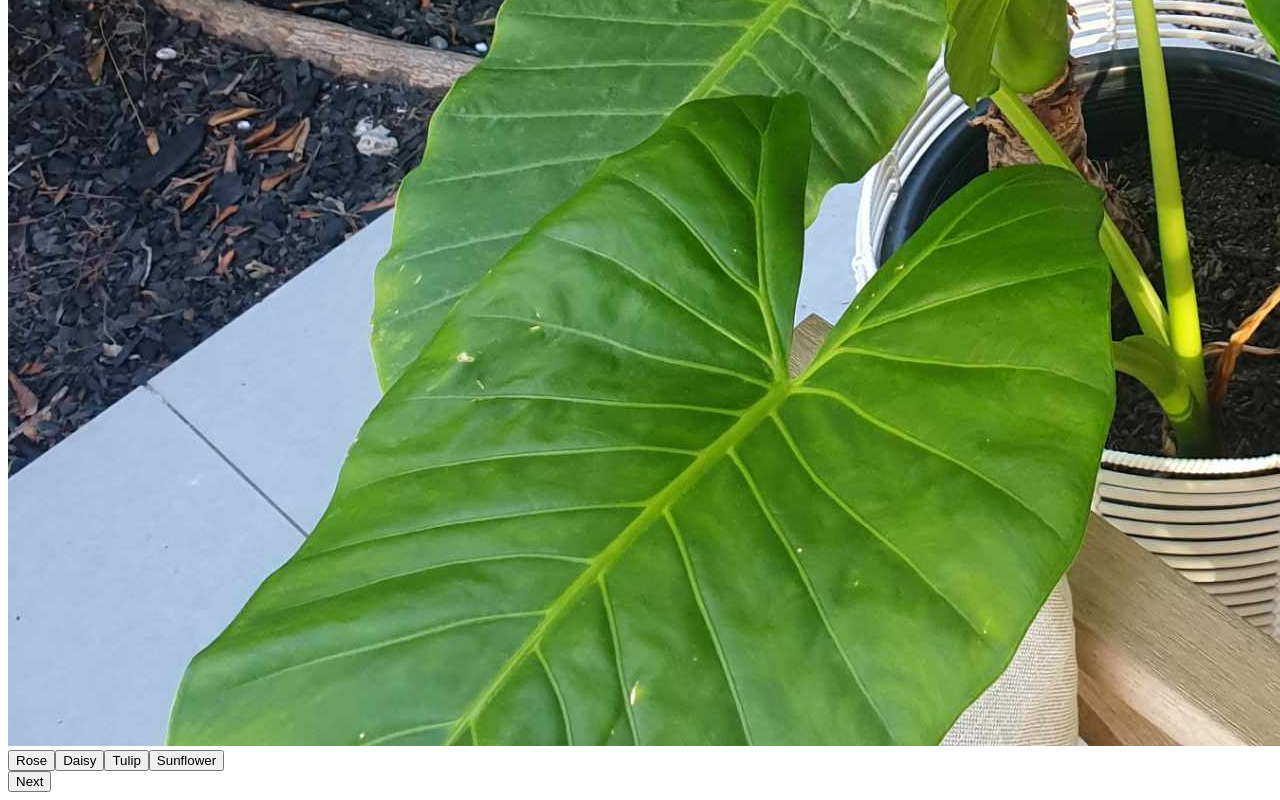
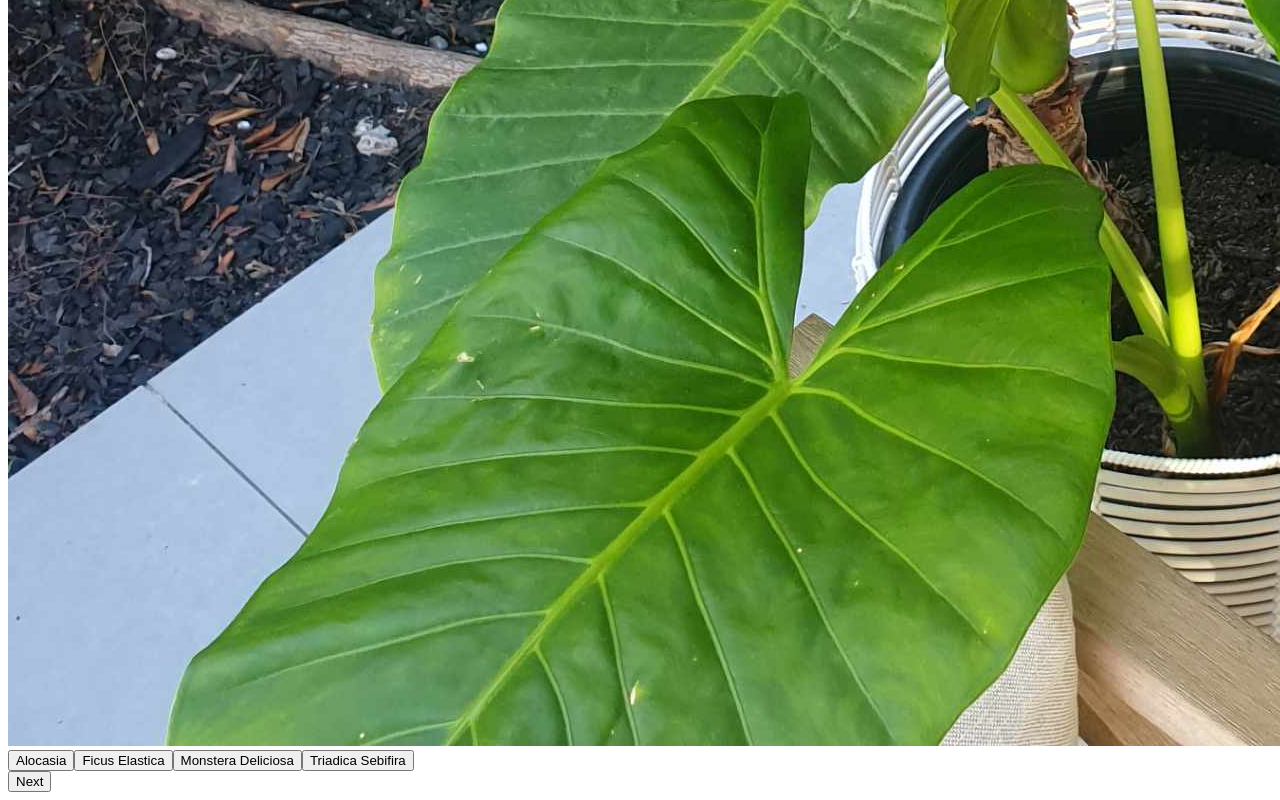
Before and after one commit to MikeGoB/Plant-Identificaiton-app, a plain HTML site: page index.html in a window 1280 px wide. Shown: the part 1382-2182 px from the top of the page. Drawn offline with Linux system fonts and the light colour scheme; files whose address does not match are found by name.

Commit message:
Update index.html

```diff
--- a/index.html
+++ b/index.html
@@ -36,7 +36,7 @@
 
                 const optionsContainer = document.getElementById('options');
                 optionsContainer.innerHTML = '';
-                const options = ['Rose', 'Daisy', 'Tulip', 'Sunflower']; // Replace with your actual options
+                const options = ['Alocasia', 'Ficus Elastica', 'Monstera Deliciosa', 'Triadica Sebifira']; // Replace with your actual options
                 options.forEach(option => {
                     const button = document.createElement('button');
                     button.textContent = option;
```
